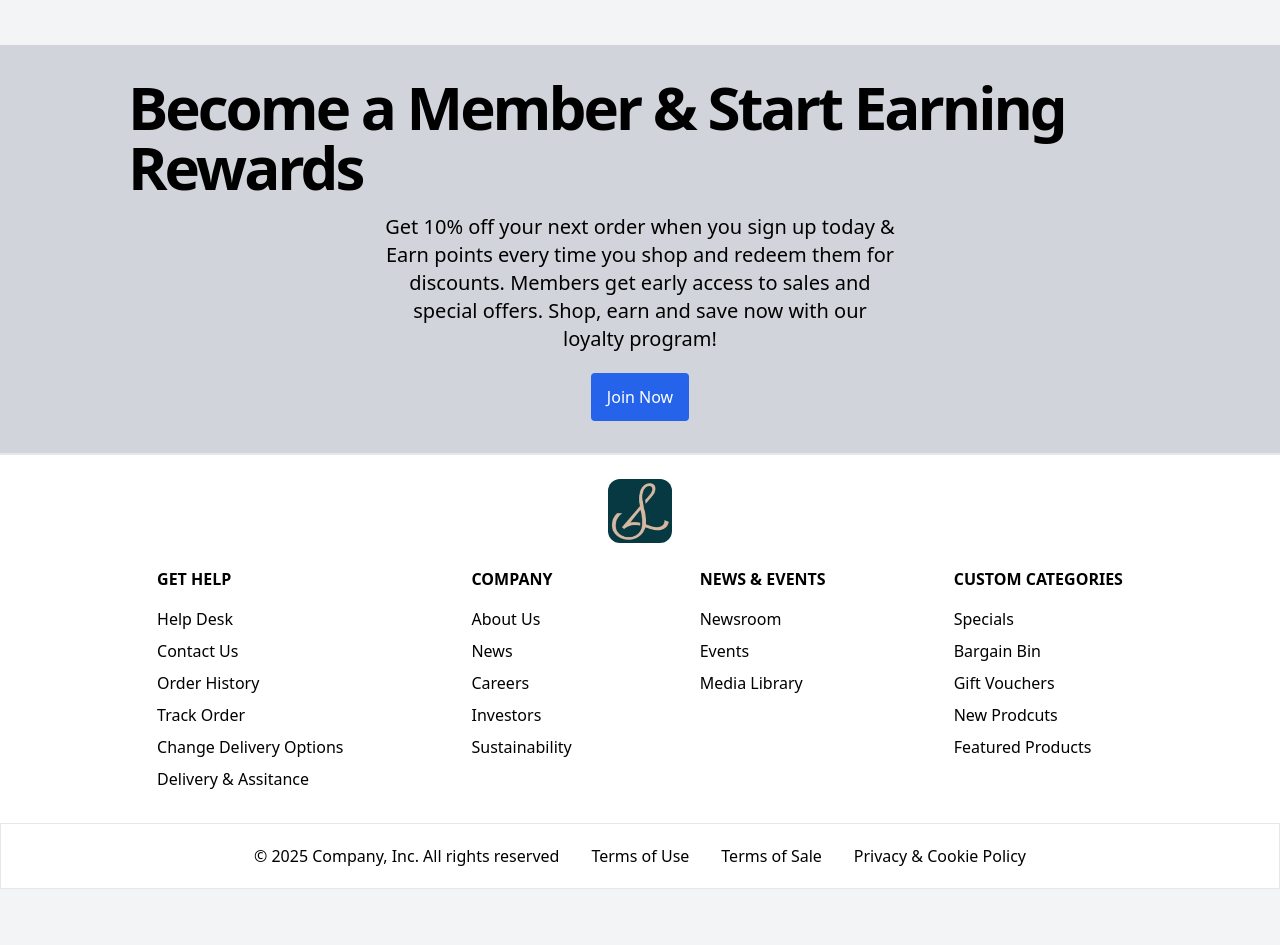
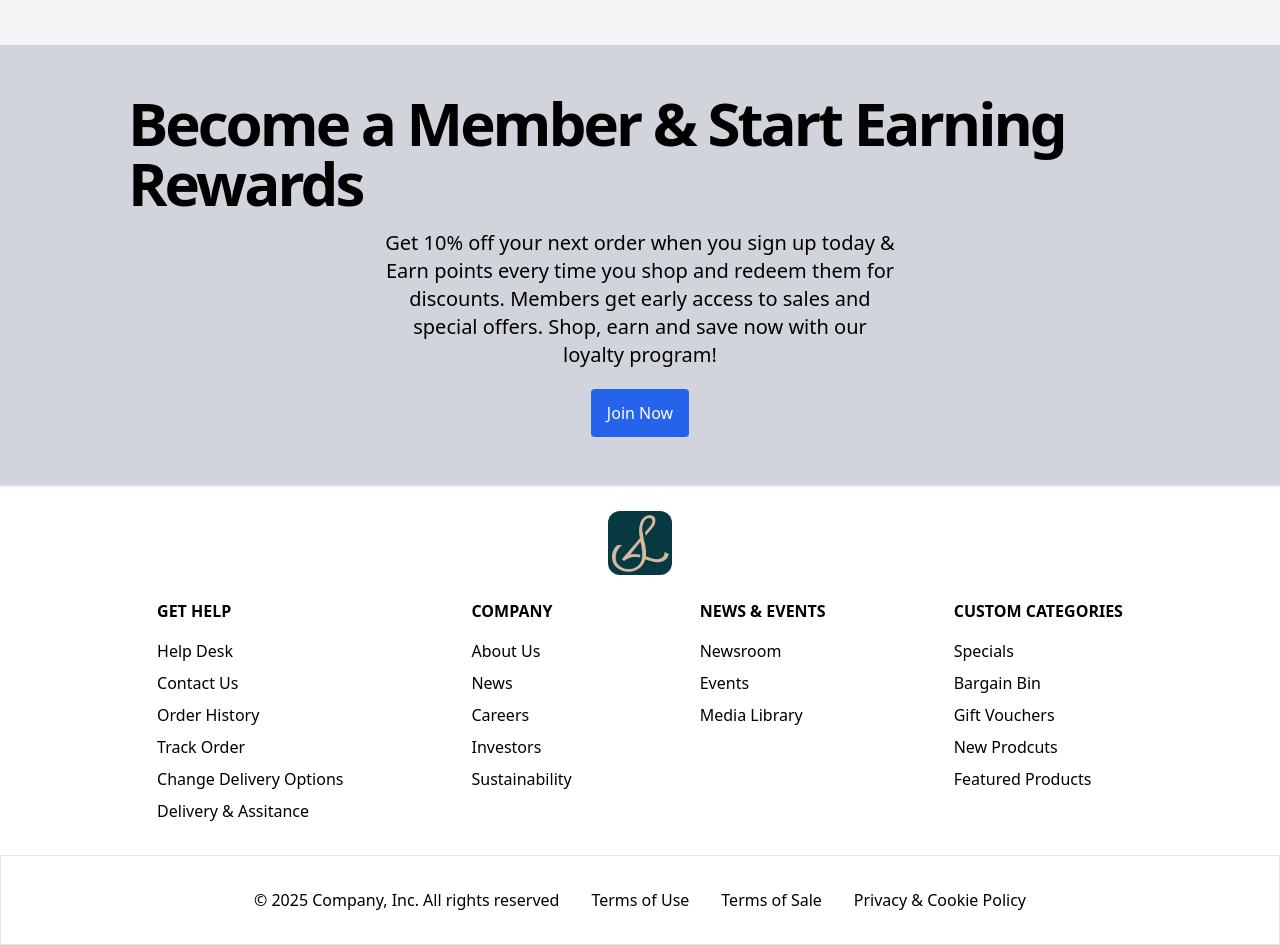
Before and after one commit to lseti1/eCommerceDesign-202501, a plain HTML site: page index.html in a window 1280 px wide. Shown: the part 3640-4585 px from the top of the page. Before the commit the page ends 4529 px from the top, so only its background shows below. Drawn offline with nearby package versions, Linux system fonts and the light colour scheme.

Commit message:
Styling: slight sizing changes to footer and loyalty program sections

```diff
--- a/index.html
+++ b/index.html
@@ -227,7 +227,7 @@
     </div>
 
     <div>
-        <div class="flex flex-col justify-center items-center bg-gray-300 px-32 py-8">
+        <div class="flex flex-col justify-center items-center bg-gray-300 px-32 py-12">
             <h1 class="text-6xl tracking-tighter font-bold pb-4">Become a Member & Start Earning Rewards</h1>
             <p class="text-xl text-center px-64 pb-5">Get 10% off your next order when you sign up today & Earn points every time you shop and redeem them for discounts.
                 Members get early access to sales and special offers. Shop, earn and save now with our loyalty program!
@@ -282,7 +282,7 @@
                 </ul>
             </div>
         </div>
-        <div class="py-5 border">
+        <div class="py-8 border">
             <ul class="flex flex-row gap-8 justify-center">
                 <li>© 2025 Company, Inc. All rights reserved</li>
                 <li class="hover:text-blue-500"><a class="pointer-events-none" href="">Terms of Use</a></li>
```
